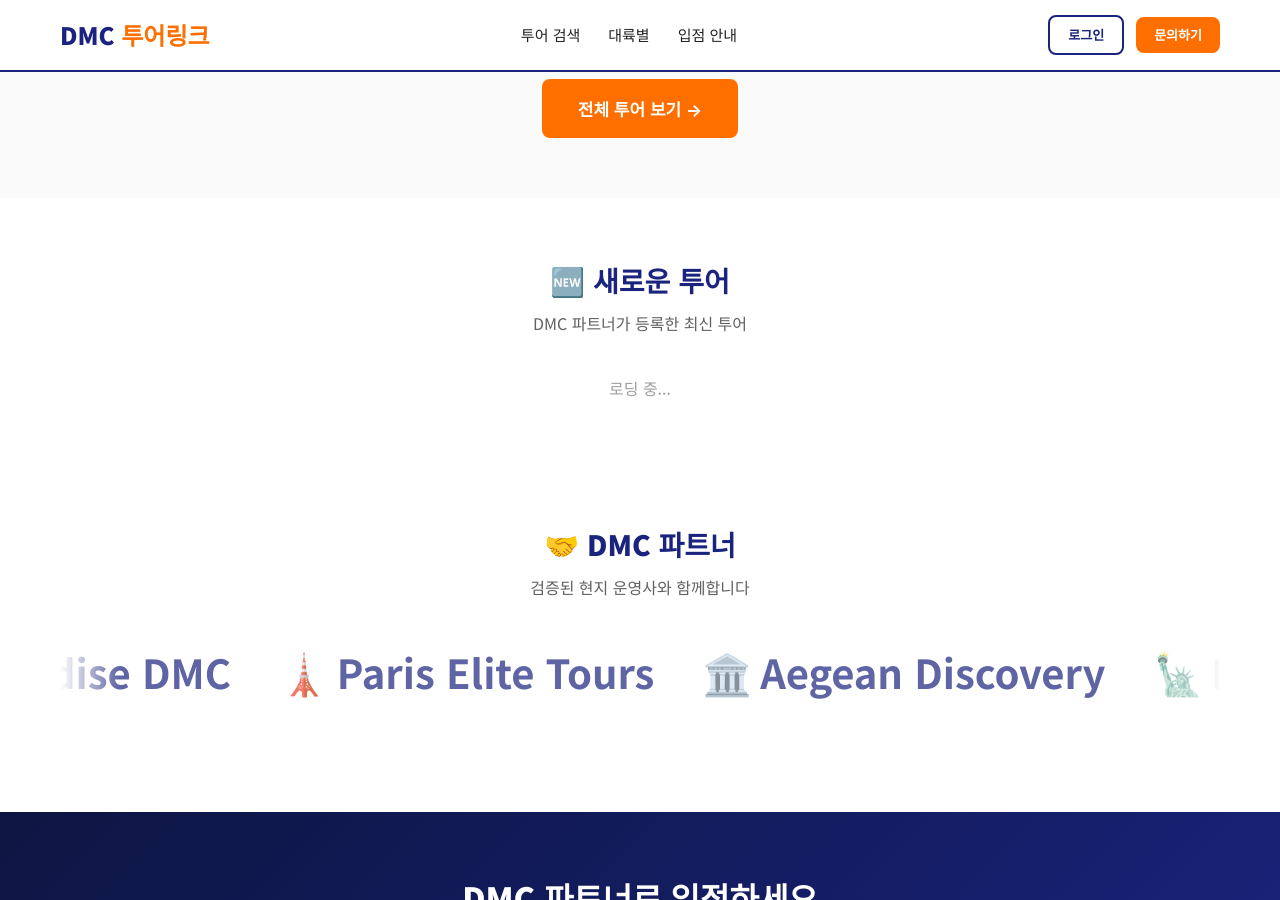
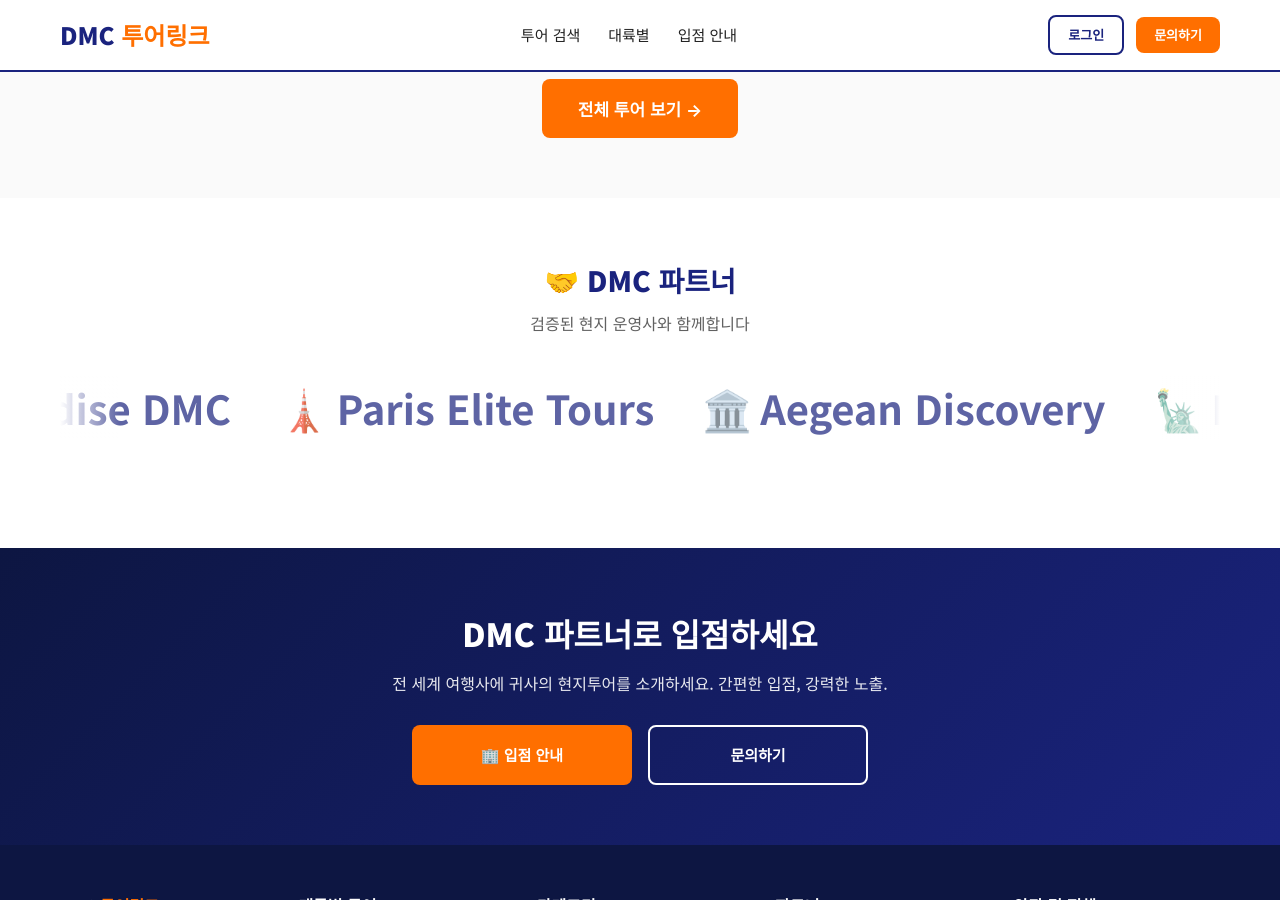
Before and after one commit to kimdaeri-bot/dmc-platform, a Jekyll site: the page built from index.html, in a window 1280 px wide and 900 px high, scrolled down 1949 px. Built offline with Jekyll 4.4.1, drawn with Linux system fonts in a browser that asks for light colours; some web fonts are replaced; comment, search, counter and statistics services are not loaded.

Commit message:
Firestore 승인 상품을 인기 투어 섹션에 통합 (새로운 투어 섹션 제거)

```diff
--- a/index.html
+++ b/index.html
@@ -111,7 +111,7 @@
       <h2 class="section-title">🔥 인기 투어</h2>
       <p class="section-subtitle">여행자들이 가장 많이 찾는 투어</p>
     </div>
-    <div class="cruise-grid">
+    <div class="cruise-grid" id="popularTours">
       {% for tour in site.data.tours %}
         {% if tour.featured %}
         <a href="{{ '/tour/' | append: tour.slug | append: '/' | relative_url }}" class="cruise-card-link">
@@ -142,35 +142,24 @@
   </div>
 </div>
 
-<!-- Firestore 승인 상품 -->
-<div class="section">
-  <div class="container">
-    <div class="section-header">
-      <h2 class="section-title">🆕 새로운 투어</h2>
-      <p class="section-subtitle">DMC 파트너가 등록한 최신 투어</p>
-    </div>
-    <div class="cruise-grid" id="firestoreTours">
-      <p style="text-align:center;color:var(--gray-500);grid-column:1/-1">로딩 중...</p>
-    </div>
-  </div>
-</div>
-
+<!-- Firestore 승인 상품 → 인기 투어에 합침 -->
 <script>
 (function(){
   var baseUrl = window.BASE_URL || '';
+  if (typeof db === 'undefined') return;
   db.collection('parsed_tours').get().then(function(snap) {
-    var grid = document.getElementById('firestoreTours');
+    var grid = document.getElementById('popularTours');
     if (!grid) return;
     var tours = [];
     snap.forEach(function(doc){ var d = doc.data(); if(d.status==='approved'){d._id=doc.id; tours.push(d);} });
-    if (tours.length === 0) { grid.innerHTML = '<p style="text-align:center;color:var(--gray-500);grid-column:1/-1">아직 등록된 투어가 없습니다.</p>'; return; }
+    if (tours.length === 0) return;
     var html = '';
     tours.forEach(function(t) {
       var imgStr = (t.image && t.image.match(/^https?:\/\//)) ? '<img src="'+t.image+'" alt="'+esc(t.title)+'" style="width:100%;height:100%;object-fit:cover">' : '<div class="placeholder">'+(t.image||'🌍')+'</div>';
       var dest = (t.countryName||'') + (t.city ? ' · '+t.city : '') || t.destination || '';
       var price = t.priceFrom ? '$'+t.priceFrom+'~' : (t.price||'');
       html += '<a href="'+baseUrl+'/tour-view/?id='+t._id+'" class="cruise-card-link"><div class="cruise-card">' +
-        '<div class="cruise-card-image">'+imgStr+'</div>' +
+        '<div class="cruise-card-image">'+imgStr+'<div class="cruise-card-tags"><span class="tag tag-new">🆕 NEW</span></div></div>' +
         '<div class="cruise-card-body">' +
         '<div class="cruise-card-meta">'+ esc(dest) +'</div>' +
         '<div class="cruise-card-title">'+ esc(t.title||t.tourName||'') +'</div>' +
@@ -179,7 +168,7 @@
         '<div class="cruise-card-price">'+ esc(price) +' <small>/1인</small></div>' +
         '<span class="btn btn-sm btn-secondary">자세히보기</span></div></div></div></a>';
     });
-    grid.innerHTML = html;
+    grid.insertAdjacentHTML('afterbegin', html);
   });
   function esc(s){if(!s)return'';var d=document.createElement('div');d.textContent=s;return d.innerHTML}
 })();
```
